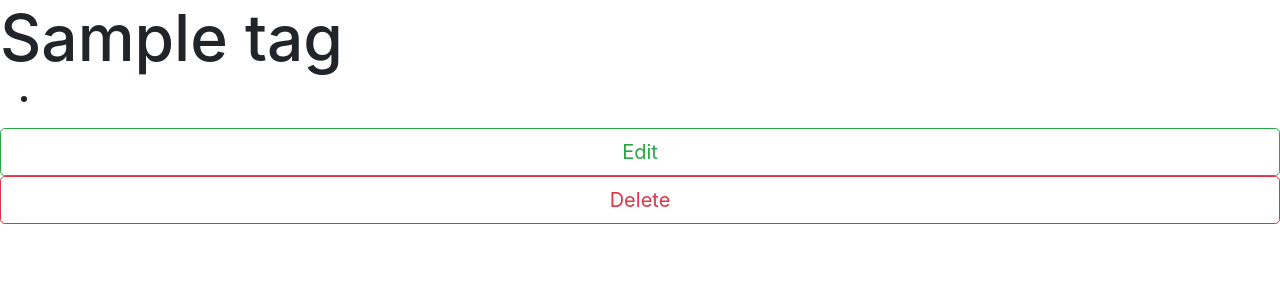
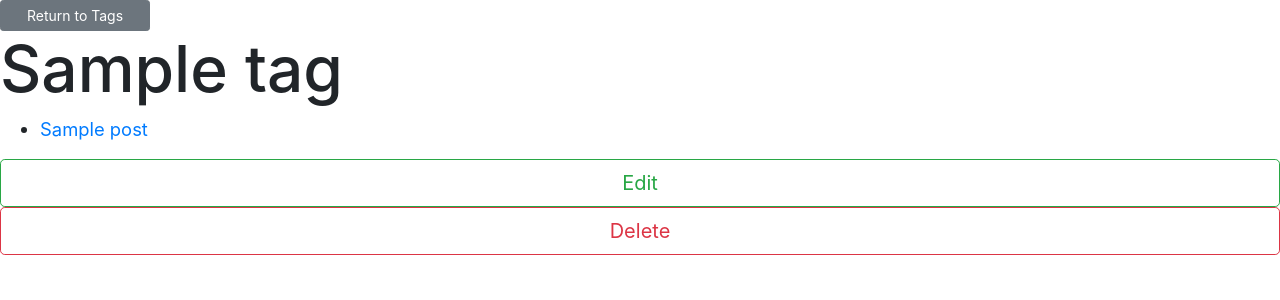
Before and after one commit to Eduardo-Zagalsky/Blogly, a Flask app: page /tags/1 in a window 1280 px wide. Shown: the top 300 px of the page. Run offline with Flask 2, Linux system fonts and the light colour scheme; tables that the repository leaves empty hold one stand-in row (values such as "Sample post").

Commit message:
added the button to return to home page, added the post method for delete, and changed post name to post title.

```diff
--- a/templates/tag-info.html
+++ b/templates/tag-info.html
@@ -1,18 +1,21 @@
 {% extends 'base.html' %}
 {% block title %}{{tag.name}}{% endblock %}
 {% block content %}
+<form action="/tags">
+    <button class="btn btn-outline-secondary btn-sm">Return to Tags</button>
+</form>
 <h1>{{tag.name}}</h1>
 <ul>
     {% for post in tag.post %}
     <li>
-        <a href="/posts/{{post.id}}">{{post.name}}</a>
+        <a href="/posts/{{post.id}}">{{post.title}}</a>
     </li>
     {% endfor %}
 </ul>
 <form action="/tags/{{tag.id}}/edit">
     <button class="btn btn-outline-success btn-lg btn-block">Edit</button>
 </form>
-<form action="/tags/{{tag.id}}/delete">
+<form action="/tags/{{tag.id}}/delete" method="post">
     <button class="btn btn-outline-danger btn-lg btn-block">Delete</button>
 </form>
 {% endblock %}
```
